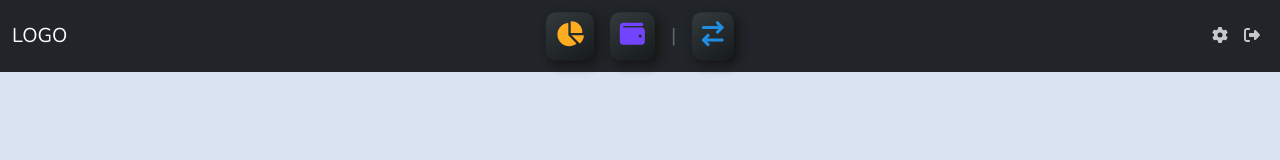
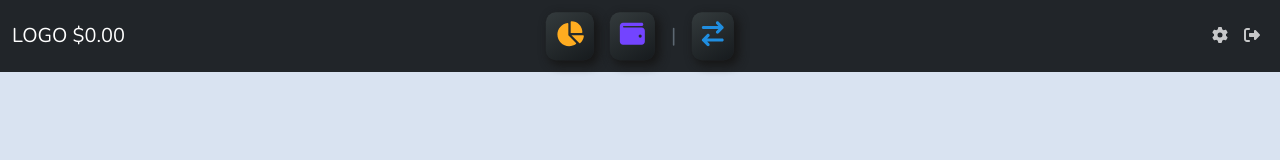
Before and after one commit to sagi403/ulti-wallet, a React (Create React App) app in the folder frontend/: page /app in a window 1280 px wide. Shown: the top 160 px of the page. Built offline with nearby package versions, Linux system fonts and the light colour scheme.

Commit message:
Adding total value to the navbar

```diff
--- a/frontend/src/components/AppNavbar.js
+++ b/frontend/src/components/AppNavbar.js
@@ -1,5 +1,5 @@
 import { Container, Nav, Navbar } from "react-bootstrap";
-import { useDispatch } from "react-redux";
+import { useDispatch, useSelector } from "react-redux";
 import { LinkContainer } from "react-router-bootstrap";
 import { Outlet } from "react-router-dom";
 import { logout } from "../store/userSlice";
@@ -16,6 +16,8 @@ import { reset } from "../store/coinSlice";
 const MainNavbar = () => {
   const dispatch = useDispatch();
 
+  const { totalValue } = useSelector(state => state.coin);
+
   return (
     <>
       <nav>
@@ -28,7 +30,7 @@ const MainNavbar = () => {
         >
           <Container fluid>
             <LinkContainer to="/">
-              <Navbar.Brand>LOGO</Navbar.Brand>
+              <Navbar.Brand>LOGO ${totalValue.toFixed(2)}</Navbar.Brand>
             </LinkContainer>
 
             <Navbar className="nav-centered nav">
```
